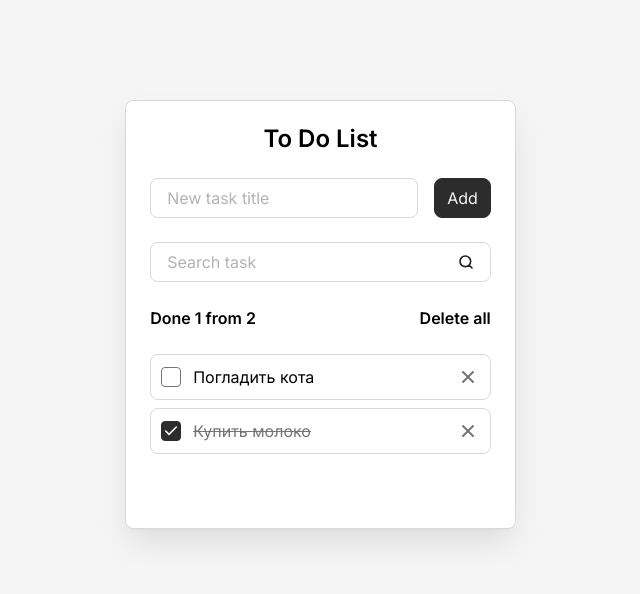
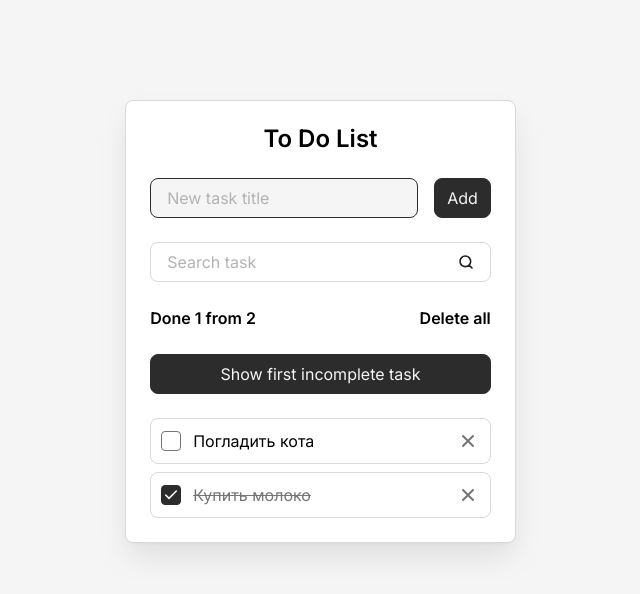
Before and after one commit to tr1pplehf/todo-react, a React (Vite) app: page / in a window 1280 px wide. Shown: the top 594 px of the page, without its empty margins (312-952 px from the left). Built offline with nearby package versions, Linux system fonts and the light colour scheme.

Commit message:
todo-react: #8 Фокус на поле ввода новой задачи, Кнопка скролла к первой невыполненной задаче, Использование useRef для хранения произвольных значений.

```diff
--- a/src/components/AddTaskForm.jsx
+++ b/src/components/AddTaskForm.jsx
@@ -6,6 +6,7 @@
     addTask,
     newTaskTitle,
     setNewTaskTitle,
+    newTaskInputRef,
   } = props
 
   const onSubmit = (event) => {
@@ -21,6 +22,7 @@
         id="new-task"
         value={newTaskTitle}
         onInput={(event) => setNewTaskTitle(event.target.value)}
+        ref={newTaskInputRef}
       />
       <Button type="submit">Add</Button>
     </form>
--- a/src/components/Button.jsx
+++ b/src/components/Button.jsx
@@ -3,11 +3,13 @@
     className = '',
     type = 'button',
     children,
+    onClick,
   } = props
   return (
     <button
       className={`button ${className}`}
       type={type}
+      onClick={onClick}
     >
       {children}
     </button>
--- a/src/components/Field.jsx
+++ b/src/components/Field.jsx
@@ -6,6 +6,7 @@
     type = 'text',
     value,
     onInput,
+    ref,
   } = props
 
   return (
@@ -24,6 +25,7 @@
         type={type}
         value={value}
         onInput={onInput}
+        ref={ref}
       />
     </div>
   )
--- a/src/components/Todo.jsx
+++ b/src/components/Todo.jsx
@@ -1,8 +1,9 @@
-import {useEffect, useState} from 'react'
+import {useEffect, useState, useRef } from 'react'
 import AddTaskForm from './AddTaskForm'
 import SearchTaskForm from './SearchTaskForm'
 import TodoInfo from './TodoInfo'
 import TodoList from './TodoList'
+import Button from './Button'
 
 const Todo = () => {
   const [tasks, setTasks] = useState(() => {
@@ -19,8 +20,11 @@
   })
 
   const [newTaskTitle, setNewTaskTitle] = useState('')
+  const [searchQuery, setSearchQuery] = useState('')
 
-  const [searchQuery, setSearchQuery] = useState('')
+  const newTaskInputRef = useRef(null)
+  const firstIncompleteTaskRef = useRef(null)
+  const firstIncompleteTaskId = tasks.find(({ isDone }) => !isDone)?.id
 
   const deleteAllTasks = () => {
     const isConfirmed = confirm('Are you sure you want to delete all tasks?')
@@ -49,6 +53,7 @@
   }
 
   const addTask = () => {
+
     if (newTaskTitle.trim().length > 0) {
       const newTask = {
         id: crypto?.randomUUID() ?? Date.now().toString(),
@@ -59,6 +64,7 @@
       setTasks([...tasks, newTask])
       setNewTaskTitle('')
       setSearchQuery('')
+      newTaskInputRef.current.focus()
     }
   }
 
@@ -66,6 +72,9 @@
     localStorage.setItem('tasks', JSON.stringify(tasks))
   }, [tasks])
 
+  useEffect(() => {
+    newTaskInputRef.current.focus()
+  }, [])
 
   const clearSearchQuery = searchQuery.trim().toLowerCase()
   const filteredTasks = clearSearchQuery.length > 0
@@ -79,6 +88,7 @@
         addTask={addTask}
         newTaskTitle={newTaskTitle}
         setNewTaskTitle={setNewTaskTitle}
+        newTaskInputRef={newTaskInputRef}
       />
       <SearchTaskForm
         searchQuery={searchQuery}
@@ -89,9 +99,16 @@
         done={tasks.filter(({isDone}) => isDone).length}
         onDeleteAllButtonClick={deleteAllTasks}
       />
+      <Button
+        onClick={() => firstIncompleteTaskRef.current?.scrollIntoView({ behavior: 'smooth'})}
+      >
+        Show first incomplete task
+      </Button>
       <TodoList
         tasks={tasks}
         filteredTasks={filteredTasks}
+        firstIncompleteTaskRef={firstIncompleteTaskRef}
+        firstIncompleteTaskId={firstIncompleteTaskId}
         onDeleteTaskButtonClick={deleteTask}
         onTaskCompleteChange={toggleTaskComplete}
       />
--- a/src/components/TodoItem.jsx
+++ b/src/components/TodoItem.jsx
@@ -4,12 +4,13 @@
     id,
     title,
     isDone,
+    ref,
     onDeleteTaskButtonClick,
     onTaskCompleteChange,
   } = props
 
   return (
-    <li className={`todo-item ${className}`}>
+    <li className={`todo-item ${className}`} ref={ref}>
       <input
         className="todo-item__checkbox"
         id={id}
--- a/src/components/TodoList.jsx
+++ b/src/components/TodoList.jsx
@@ -4,6 +4,8 @@
   const {
     tasks = [],
     filteredTasks,
+    firstIncompleteTaskRef,
+    firstIncompleteTaskId,
     onDeleteTaskButtonClick,
     onTaskCompleteChange,
   } = props
@@ -25,6 +27,7 @@
         <TodoItem
           className="todo__item"
           key={task.id}
+          ref={task.id === firstIncompleteTaskId ? firstIncompleteTaskRef : null}
           onDeleteTaskButtonClick={onDeleteTaskButtonClick}
           onTaskCompleteChange={onTaskCompleteChange}
           {...task}
```
